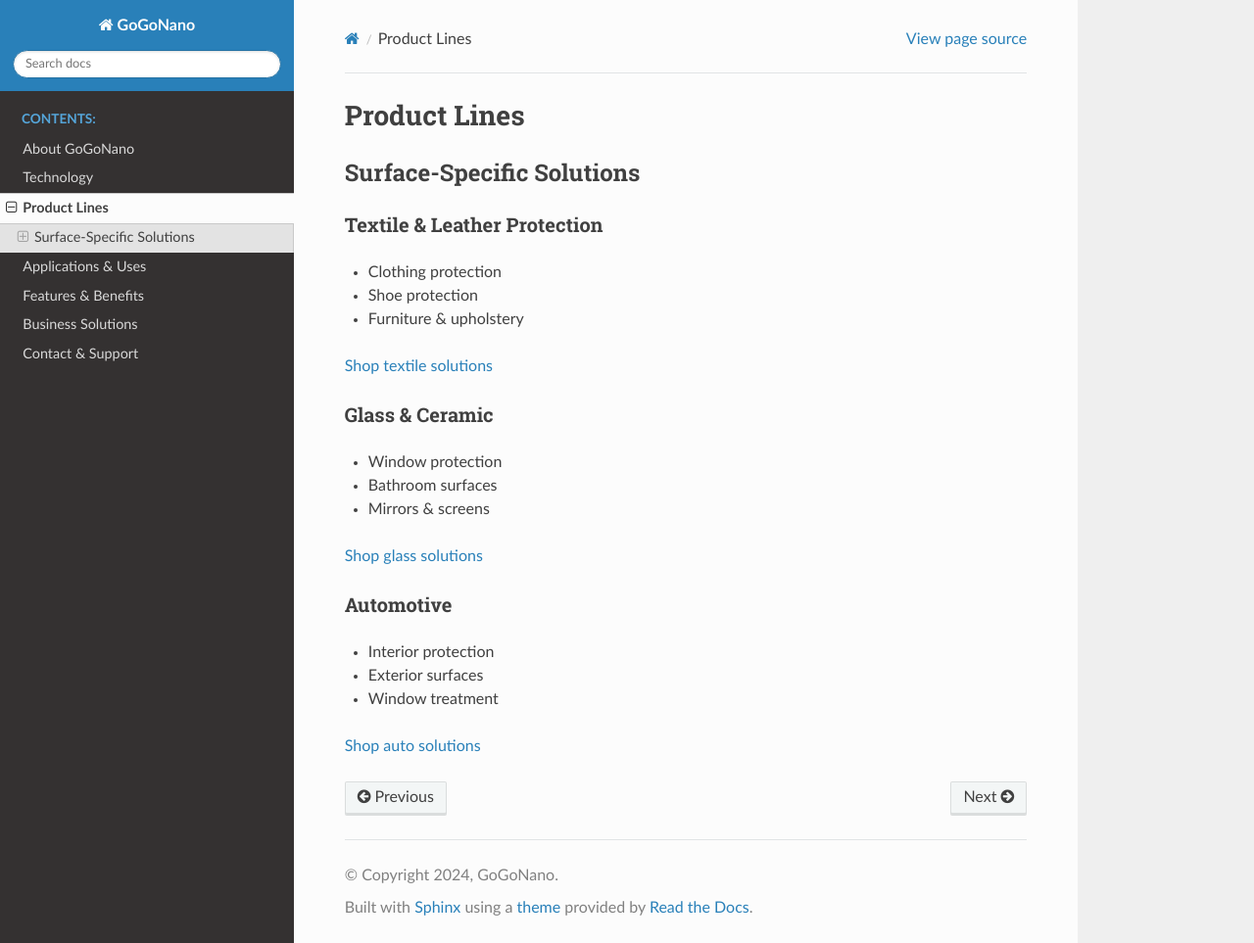
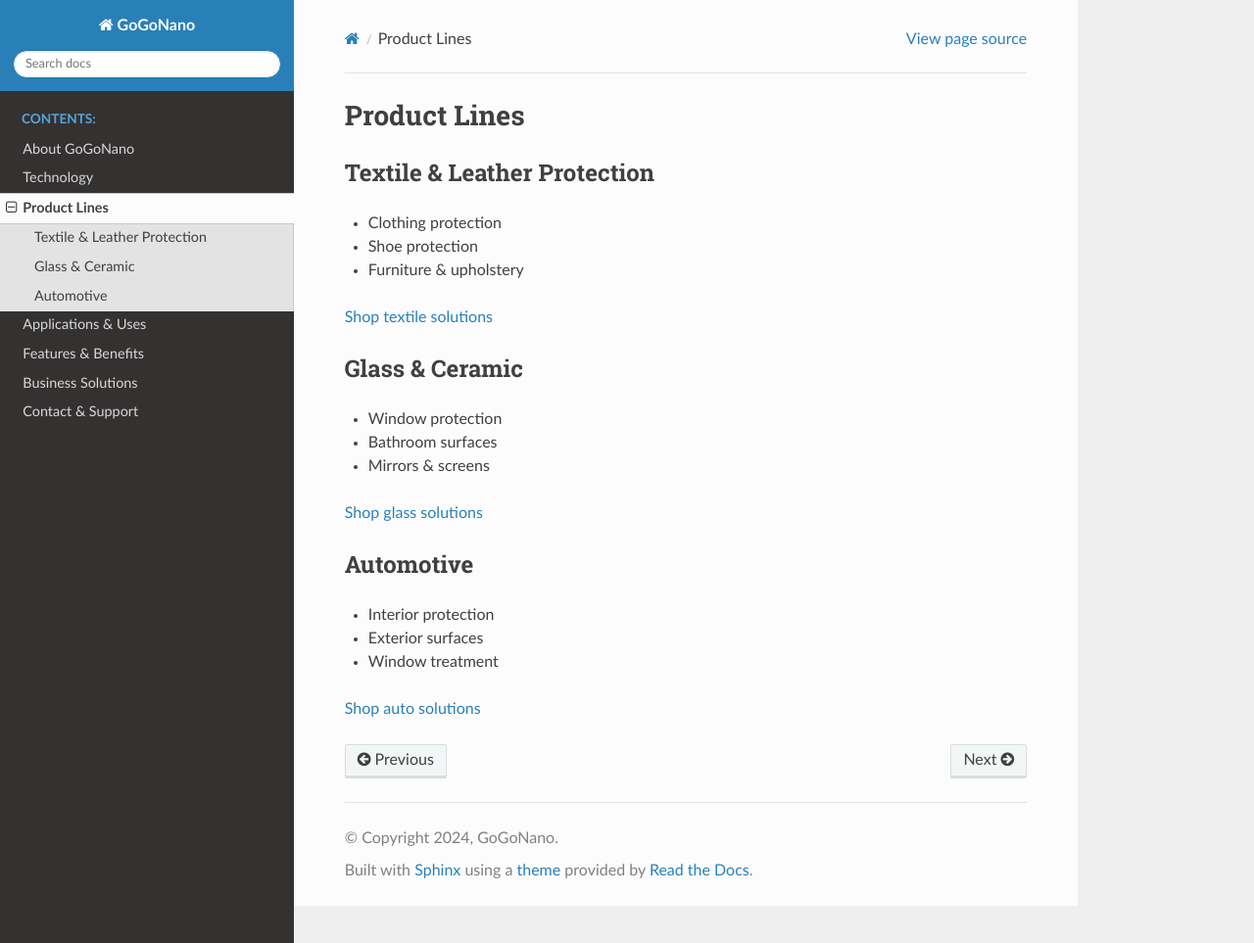
Before and after one commit to kakur007/GoGoNano, a Sphinx documentation site: the page built from docs/products.rst, in a window 1280 px wide and 963 px high. Shown: the whole window at 98% size. Built offline with Sphinx 7.4.7 and the Read the Docs theme 3.1.0, drawn with Linux system fonts in a browser that asks for light colours.

Commit message:
Update products.rst

```diff
--- a/docs/products.rst
+++ b/docs/products.rst
@@ -1,8 +1,5 @@
 Product Lines
 ============
-
-Surface-Specific Solutions
-------------------------
 
 Textile & Leather Protection
 ~~~~~~~~~~~~~~~~~~~~~~~~~~
```
